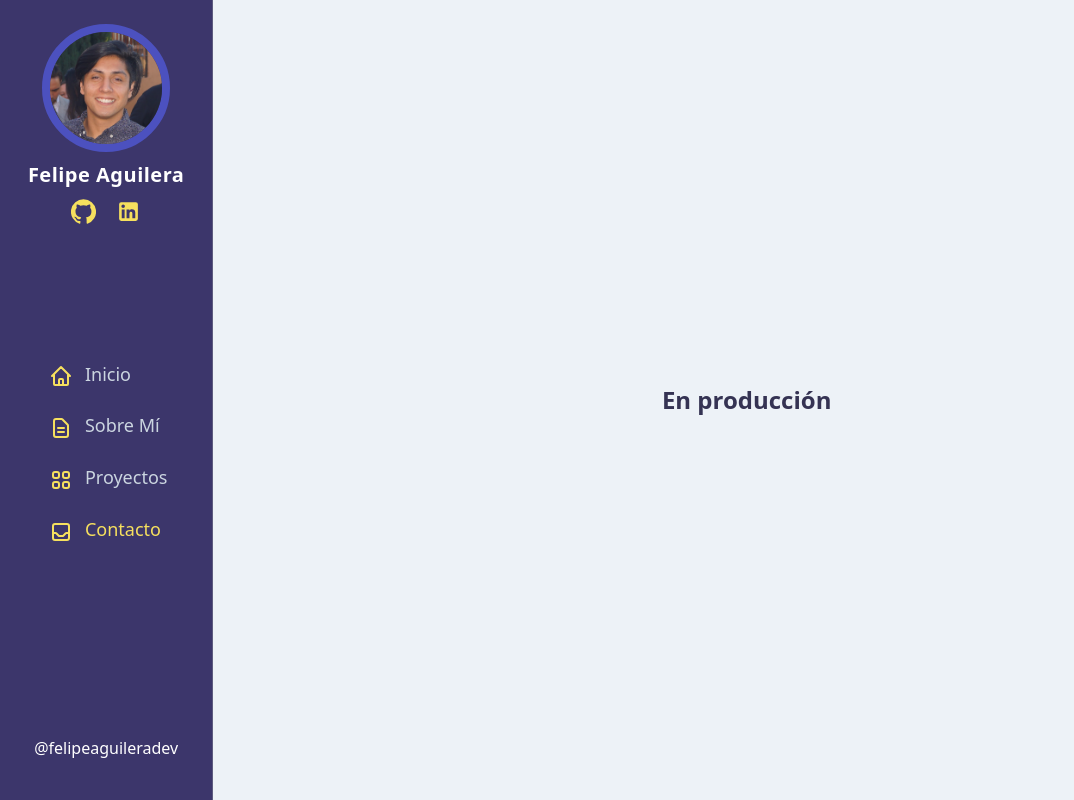
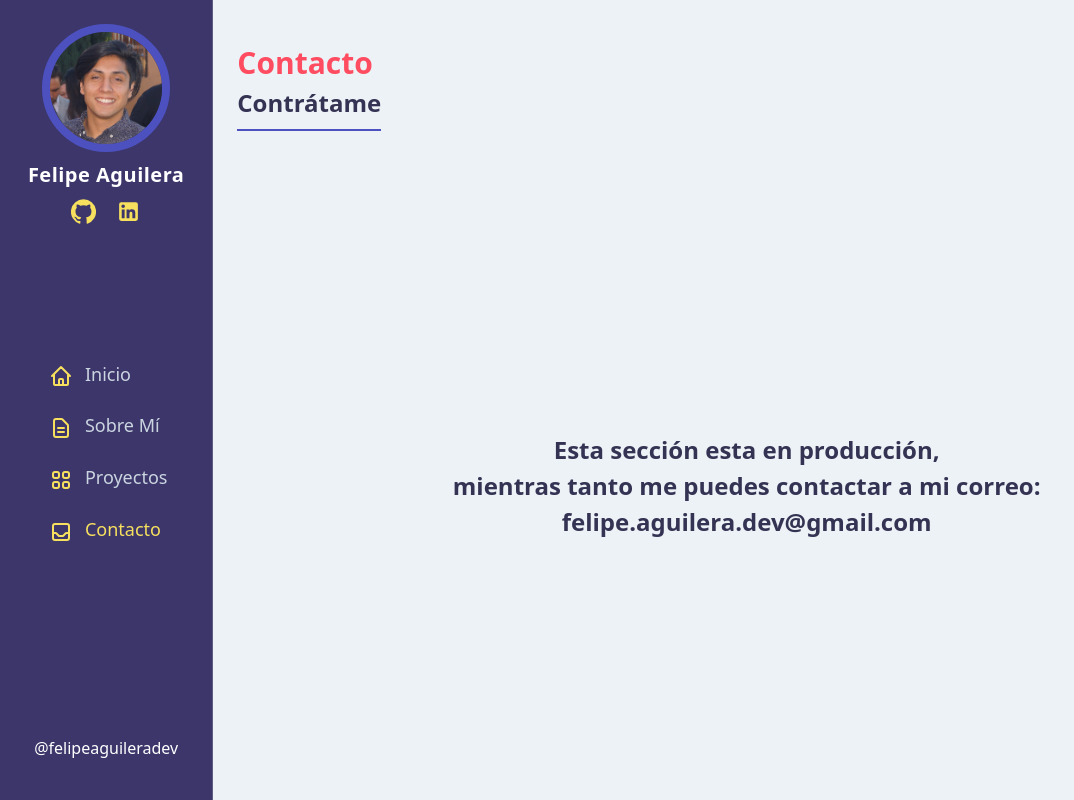
Before and after one commit to felipe0703/my-portfolio, a React (Create React App) app: page /contact in a window 1280 px wide. Shown: the whole page, without its empty margins (0-1074 px from the left). Built offline with nearby package versions, Linux system fonts and the light colour scheme.

Commit message:
se agrego información en la sesión de contacto, se saco la sección de proyectos mientras no esta lista

```diff
--- a/src/components/pages/ContactScreen.js
+++ b/src/components/pages/ContactScreen.js
@@ -2,8 +2,26 @@ import React from "react";
 
 export const ContactScreen = () => {
   return (
-    <div className="flex justify-center items-center h-full">
-      <h2 className="text-background4 font-semibold text-2xl">En producción</h2>
+    <div className="h-full mx-auto flex flex-1 overflow-hidden">
+      <aside className="flex-1 overflow-y-auto flex flex-col">
+        {/* title */}
+        {/* <div className=" container mx-auto mb-5 pt-10 px-6  bg-gradient-to-r from-indigo-900 to-indigo-700"> */}
+        <div className=" container mx-auto mb-5 pt-10 px-6">
+          <h1 className="text-btn font-bold text-3xl">Contacto</h1>
+          <p className="mb-5 text-background4 text-2xl font-semibold  border-b-2 border-indigo-700 pb-2 inline-block">
+            Contrátame
+          </p>
+        </div>
+        <div className="flex justify-center items-center h-full">
+          <p className="text-background4 font-semibold text-2xl inline-block text-center">
+            Esta sección esta en producción, <br /> mientras tanto me puedes
+            contactar a mi correo: <br />
+            <span className="text-background4 font-bold text-2xl inline-block">
+              felipe.aguilera.dev@gmail.com
+            </span>
+          </p>
+        </div>
+      </aside>
     </div>
   );
 };
--- a/src/components/pages/HomeScreen.js
+++ b/src/components/pages/HomeScreen.js
@@ -43,12 +43,24 @@ export const HomeScreen = () => {
           <h2 className="text-background4 font-bold text-xl mb-5 ">
             Mis proyectos
           </h2>
+          {/*
           <div className="grid grid-cols-1 sm:grid-cols-2 md:grid-cols-2 lg:grid-cols-2 xl:grid-cols-4 gap-5 lg:gap-6">
             <CardProject />
             <CardProject />
             <CardProject />
-            <CardProject />
+            <CardProject /> */}
+          {/* <h2 className="text-background4 font-semibold text-xl">
+              En producción
+            </h2>
           </div>
+            */}
+          <picture className="flex justify-center mb-5 lg:items-center lg:mb-0">
+            <img
+              className="h-56 mr-3 lg:h-auto lg:max-w-2xl  lg:mr-0 "
+              src={require("../../assets/img/undraw_version_control_9bpv.svg")}
+              alt="imagen web developer"
+            />
+          </picture>
         </section>
       </div>
     </div>
--- a/src/components/pages/ProjectsScreen.js
+++ b/src/components/pages/ProjectsScreen.js
@@ -1,28 +1,7 @@
-import React, { useEffect, useState, useContext } from "react";
-import { FirebaseContext } from "../../firebase";
+import React from "react";
 import { CardProject2 } from "../ui/CardProject2";
 
 export const ProjectsScreen = () => {
-  const { firebase } = useContext(FirebaseContext);
-  const [projects, setProjects] = useState([]);
-
-  //consultar la base de datos
-  useEffect(() => {
-    firebase.db.collection("projects").onSnapshot(handleSnapshot);
-  }, [firebase.db]);
-
-  // usar base de datos en tiempo real
-  function handleSnapshot(snapshot) {
-    const proj = snapshot.docs.map((doc) => {
-      return {
-        id: doc.id,
-        ...doc.data(),
-      };
-    });
-
-    setProjects(proj);
-  }
-
   return (
     <div className="h-full mx-auto flex flex-1 overflow-hidden">
       <aside className="flex-1 overflow-y-auto flex flex-col">
@@ -35,12 +14,21 @@ export const ProjectsScreen = () => {
           </p>
         </div>
         {/* servicios */}
+        {/*
         <div className="container mx-auto px-6 grid grid-cols-1 sm:grid-cols-2 gap-5 mb-20">
           {projects.map((project) => (
             <CardProject2 key={project.id} project={project} />
           ))}
+
         </div>
+          */}
         {/* fin secction  */}
+
+        <div className="flex justify-center items-center h-full">
+          <h2 className="text-background4 font-semibold text-2xl">
+            En producción
+          </h2>
+        </div>
       </aside>
     </div>
   );
```
Also changed, not shown: src/assets/img/undraw_Browser_stats_re_j7wy.svg (added).
